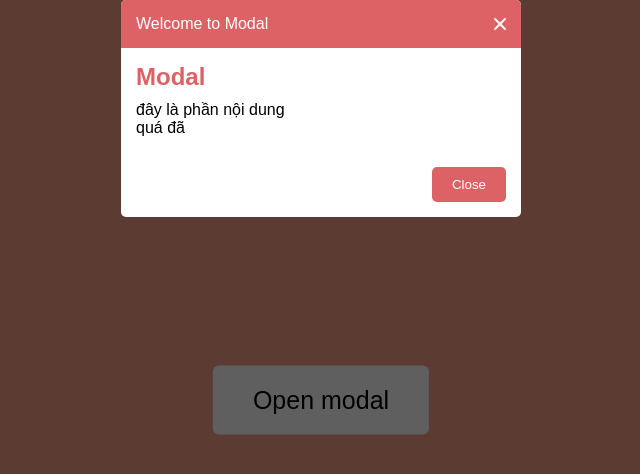
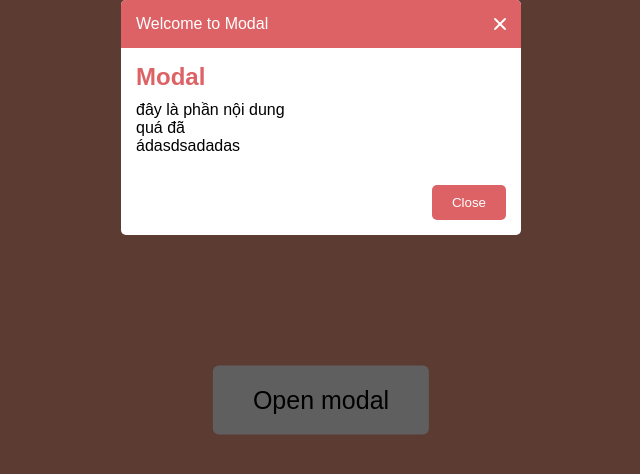
Before and after one commit to DyLan1401/du_an3, a plain HTML site: page index.html in a window 1280 px wide. Both pictures are taken after a click on the button "Open modal". Shown: the whole page, without its empty margins (319-959 px from the left). Drawn offline with Linux system fonts and the light colour scheme.

Commit message:
test commit 3

```diff
--- a/index.html
+++ b/index.html
@@ -20,6 +20,7 @@
             <h2>Modal </h2>
             <p>đây là phần nội dung</p>
             <p>quá đã</p>
+            <p>ádasdsadadas</p>
         </div>
         <div class="modal_footer">
             <button>Close</button>
```
